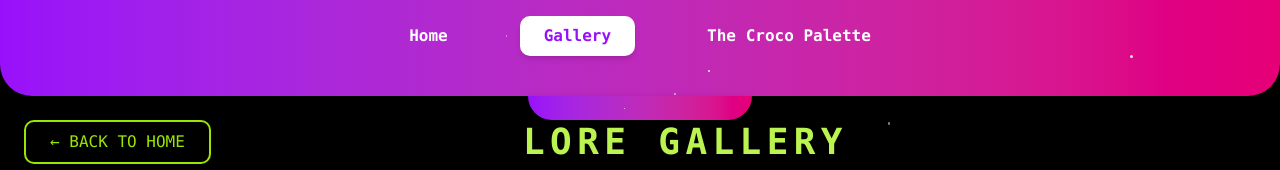
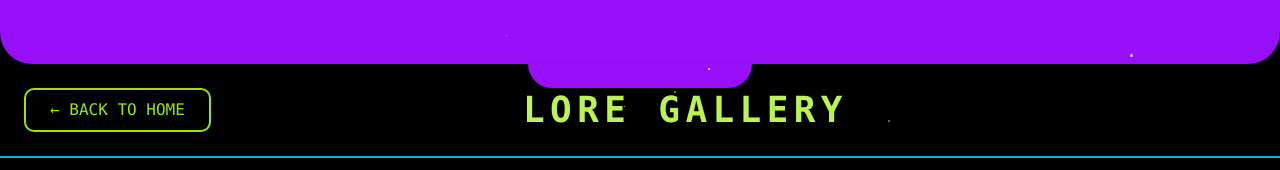
Before and after one commit to xtestegg/site-fero, a React (Vite) app: page /lore-gallery in a window 1280 px wide. Shown: the top 170 px of the page. Built offline with nearby package versions, Linux system fonts and the light colour scheme.

Commit message:
Remove: Delete all navbar buttons, keep only decoration with bump

```diff
--- a/src/web/components/navbar.tsx
+++ b/src/web/components/navbar.tsx
@@ -4,45 +4,16 @@ interface NavbarProps {
 
 export function Navbar({ currentPage = "home" }: NavbarProps) {
   return (
-    <nav className="bg-gradient-to-r from-purple-600 to-pink-600 shadow-lg relative" style={{ borderBottomLeftRadius: "2rem", borderBottomRightRadius: "2rem", paddingBottom: "1.5rem" }}>
+    <nav className="bg-purple-600 shadow-lg relative" style={{ borderBottomLeftRadius: "2rem", borderBottomRightRadius: "2rem", paddingBottom: "1.5rem", height: "4rem" }}>
       <div className="container mx-auto max-w-6xl px-4">
-        <div className="flex items-center justify-center gap-12 py-4">
-          <a
-            href="/"
-            className={`px-6 py-2 rounded-lg font-bold transition-all duration-300 ${
-              currentPage === "home"
-                ? "bg-white text-purple-600 shadow-md"
-                : "text-white hover:bg-white/20"
-            }`}
-          >
-            Home
-          </a>
-          <a
-            href="/#preview"
-            className={`px-6 py-2 rounded-lg font-bold transition-all duration-300 ${
-              currentPage === "gallery"
-                ? "bg-white text-purple-600 shadow-md"
-                : "text-white hover:bg-white/20"
-            }`}
-          >
-            Gallery
-          </a>
-          <a
-            href="/croco-palette"
-            className={`px-6 py-2 rounded-lg font-bold transition-all duration-300 ${
-              currentPage === "palette"
-                ? "bg-white text-purple-600 shadow-md"
-                : "text-white hover:bg-white/20"
-            }`}
-          >
-            The Croco Palette
-          </a>
+        <div className="flex items-center justify-center py-4 h-full">
+          {/* Empty navbar - just decoration */}
         </div>
       </div>
 
       {/* Curved bump in the center bottom */}
       <div
-        className="absolute left-1/2 transform -translate-x-1/2 bottom-0 translate-y-full w-56 h-6 bg-gradient-to-r from-purple-600 to-pink-600 rounded-b-3xl"
+        className="absolute left-1/2 transform -translate-x-1/2 bottom-0 translate-y-full w-56 h-6 bg-purple-600 rounded-b-3xl"
         style={{
           boxShadow: "0 4px 8px rgba(0,0,0,0.2)"
         }}
```
